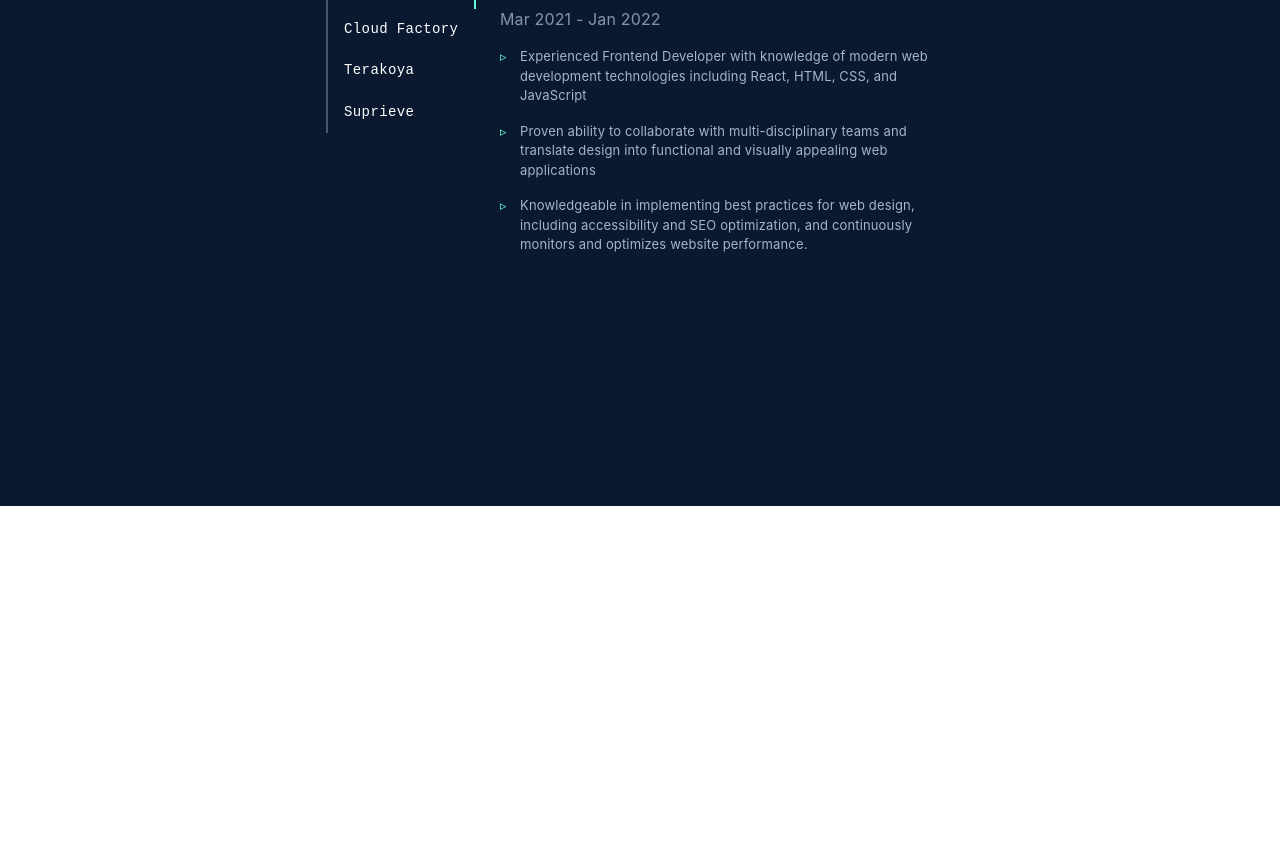
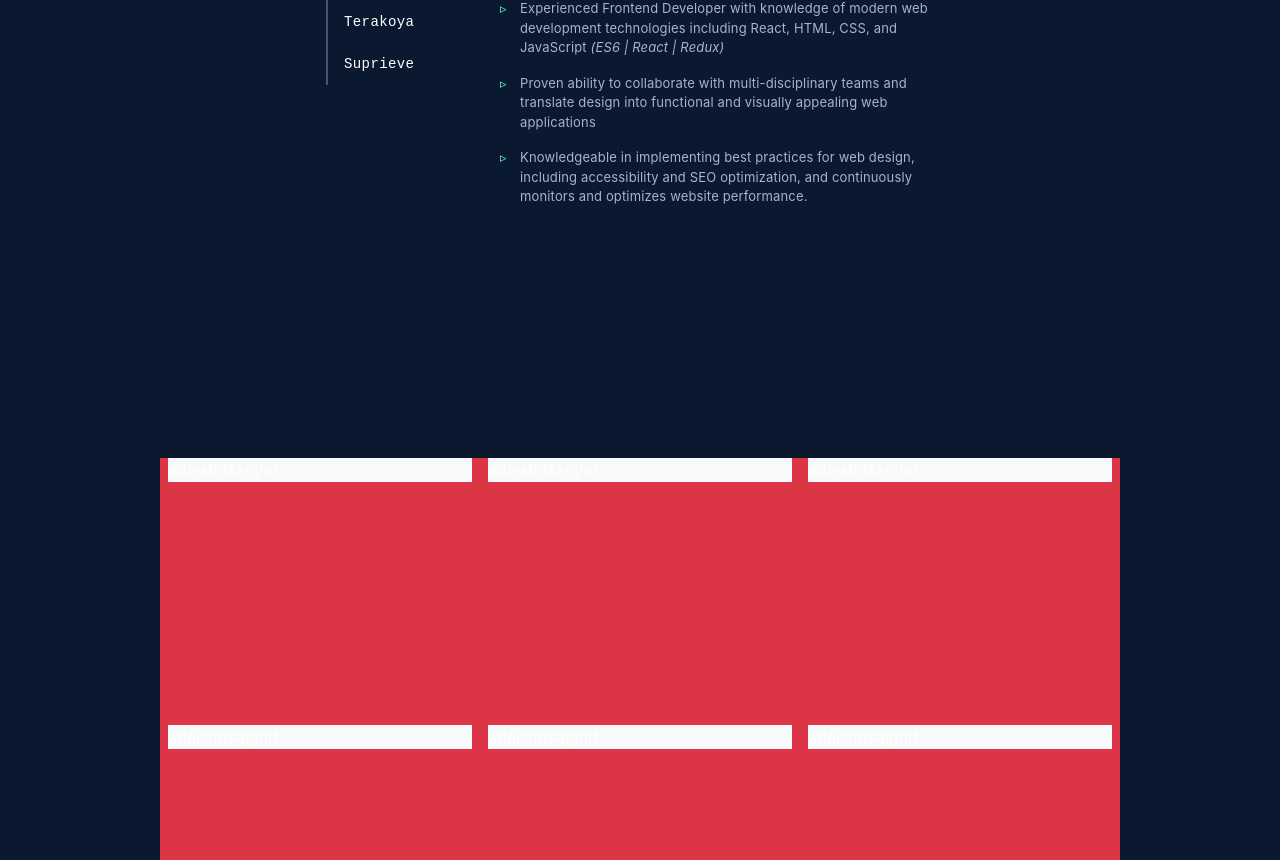
Before and after one commit to BishalRaj/portfolio-2023, a React (Vite) app: page / in a window 1280 px wide. Shown: the part 1937-2797 px from the top of the page. Before the commit the page ends 2443 px from the top, so only its background shows below. Built offline with nearby package versions, Linux system fonts and the light colour scheme.

Commit message:
initialized personal project section

```diff
--- a/src/App.tsx
+++ b/src/App.tsx
@@ -5,6 +5,7 @@ import NavBar from "./components/NavBarComponent/NavBar";
 import SideFloatingLeft from "./components/SideFloatingComponent/SideFloatingLeft";
 import "./style.scss";
 import Work from "./components/WorkComponent/Work";
+import PersonalProjects from "./components/PersonalProjectComponent/PersonalProjects";
 
 function App() {
   return (
@@ -18,16 +19,18 @@ function App() {
       {/* Section Intro */}
       <Intro />
 
-      <div className="w-100 bg-white">.</div>
+      {/* <div className="w-100 bg-white">.</div> */}
 
       {/* Section About */}
       <About />
 
-      <div className="w-100 bg-white">.</div>
+      {/* <div className="w-100 bg-white">.</div> */}
 
       {/* Work History */}
 
       <Work />
+
+      <PersonalProjects />
     </Container>
   );
 }
--- /dev/null
+++ b/src/components/PersonalProjectComponent/PersonalProjects.tsx
@@ -0,0 +1,39 @@
+import React from "react";
+import "./style.scss";
+import { Col, Row } from "react-bootstrap";
+
+const PersonalProjects = () => {
+  return (
+    <Row className="section-personal-project mx-auto w-75 bg-warning">
+      <Col lg={4} className="bg-danger mx-auto px-2">
+        <div className="bg-light">adajshdsajghd</div>
+      </Col>
+      <Col lg={4} className="bg-danger mx-auto px-2">
+        <div className="bg-light">adajshdsajghd</div>
+      </Col>
+      <Col lg={4} className="bg-danger mx-auto px-2">
+        <div className="bg-light">adajshdsajghd</div>
+      </Col>
+      <Col lg={4} className="bg-danger mx-auto px-2">
+        <div className="bg-light">adajshdsajghd</div>
+      </Col>
+      <Col lg={4} className="bg-danger mx-auto px-2">
+        <div className="bg-light">adajshdsajghd</div>
+      </Col>
+      <Col lg={4} className="bg-danger mx-auto px-2">
+        <div className="bg-light">adajshdsajghd</div>
+      </Col>
+      <Col lg={4} className="bg-danger mx-auto px-2">
+        <div className="bg-light">adajshdsajghd</div>
+      </Col>
+      <Col lg={4} className="bg-danger mx-auto px-2">
+        <div className="bg-light">adajshdsajghd</div>
+      </Col>
+      <Col lg={4} className="bg-danger mx-auto px-2">
+        <div className="bg-light">adajshdsajghd</div>
+      </Col>
+    </Row>
+  );
+};
+
+export default PersonalProjects;
--- /dev/null
+++ b/src/components/PersonalProjectComponent/style.scss
@@ -0,0 +1,6 @@
+@use "../../../public/scss/static" as sv;
+
+.section-personal-project {
+  height: 100vh !important;
+  color: white !important ;
+}
--- a/src/components/WorkComponent/VerticalTabs.tsx
+++ b/src/components/WorkComponent/VerticalTabs.tsx
@@ -119,7 +119,8 @@ export default function VerticalTabs() {
         <ul className="px-0">
           <li className="my-3">
             Experienced Frontend Developer with knowledge of modern web
-            development technologies including React, HTML, CSS, and JavaScript
+            development technologies including React, HTML, CSS, and JavaScript{" "}
+            <i>(ES6 | React | Redux)</i>
           </li>
           <li className="my-3">
             Proven ability to collaborate with multi-disciplinary teams and
```
